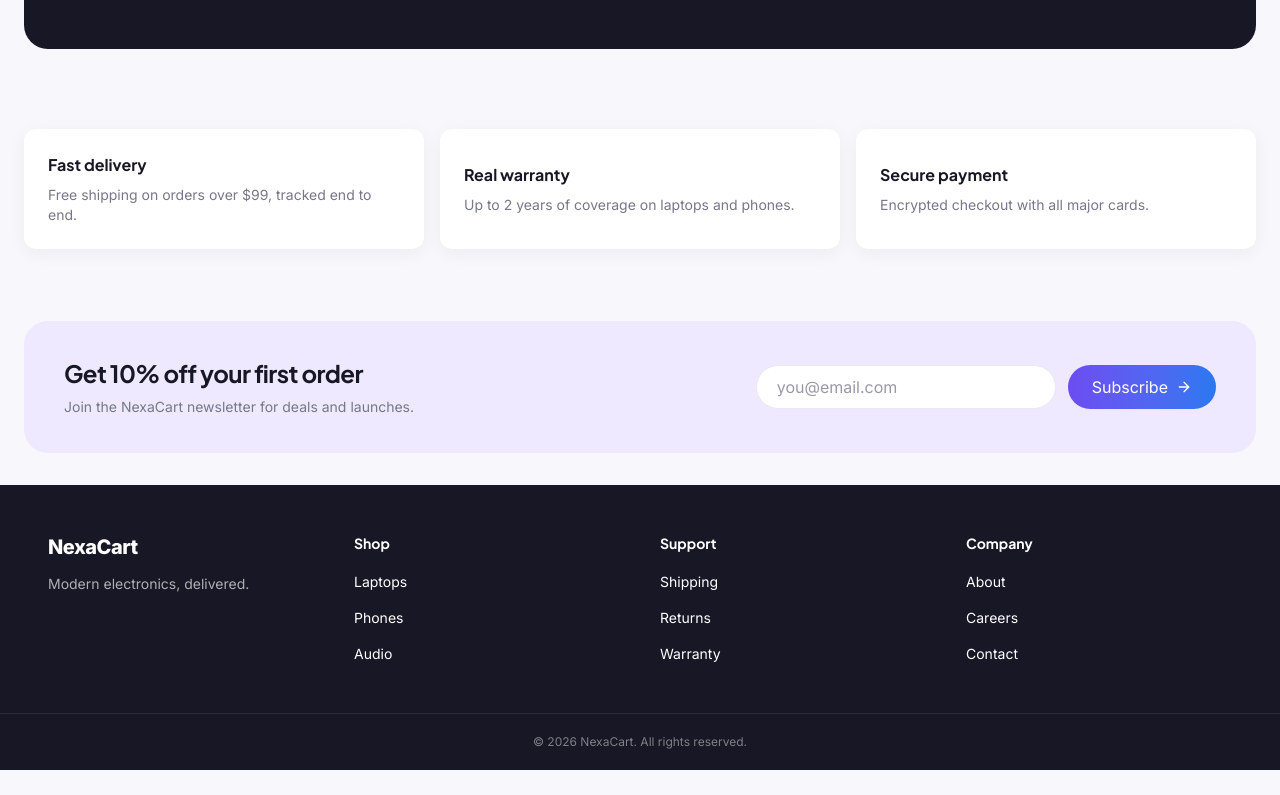
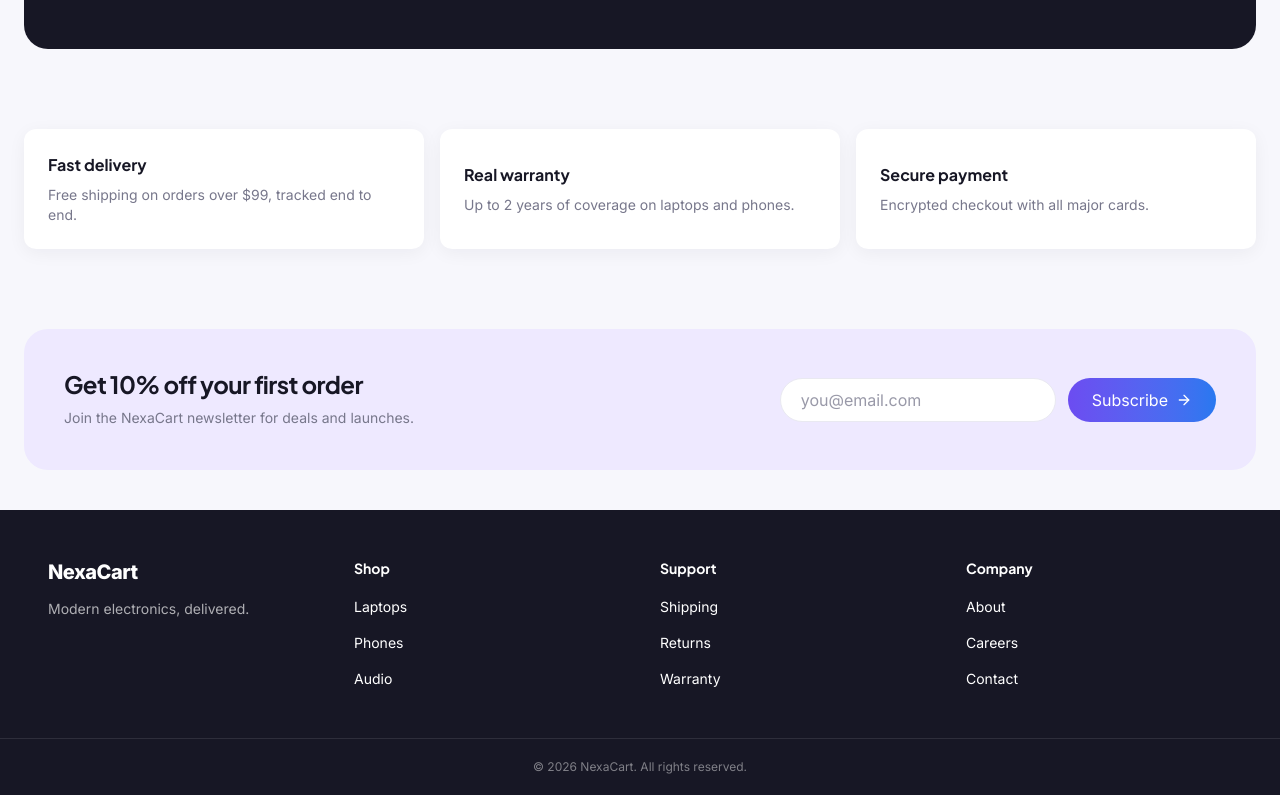
Before and after one commit to aminekhalfaoui343/nexacart, a Next.js app: page / in a window 1280 px wide. Shown: the part 2294-3089 px from the top of the page. Before the commit the page ends 3064 px from the top, so only its background shows below. Built offline with nearby package versions, Linux system fonts and the light colour scheme.

Commit message:
fix: resolve newsletter server component error

```diff
--- a/src/components/home/NewsletterSection.tsx
+++ b/src/components/home/NewsletterSection.tsx
@@ -3,33 +3,32 @@ import { ArrowRight } from "lucide-react";
 
 export default function NewsletterSection() {
   return (
-    <section className="mx-auto w-full max-w-[1440px] px-6 py-8">
-      <div className="flex flex-col items-start justify-between gap-6 rounded-3xl bg-[#EEE9FF] px-8 py-9 sm:px-10 lg:flex-row lg:items-center">
-        {/* Newsletter Text */}
-        <div>
-          <h2 className="text-xl font-bold tracking-tight text-[#171725] sm:text-2xl">
+    <section className="mx-auto w-full max-w-[1440px] px-4 py-8 sm:px-6 sm:py-10">
+      <div className="flex flex-col items-start justify-between gap-6 rounded-2xl bg-[#EEE9FF] px-5 py-8 sm:rounded-3xl sm:px-8 sm:py-10 lg:flex-row lg:items-center lg:px-10">
+        <div className="min-w-0">
+          <h2 className="text-xl font-bold leading-tight tracking-tight text-[#171725] sm:text-2xl">
             Get 10% off your first order
           </h2>
 
-          <p className="mt-2 text-sm text-[#77778B]">
+          <p className="mt-2 text-xs leading-relaxed text-[#77778B] sm:text-sm">
             Join the NexaCart newsletter for deals and launches.
           </p>
         </div>
 
-        {/* Subscription Form */}
-        <form className="flex w-full flex-col gap-3 sm:flex-row lg:w-auto">
+        <form className="flex w-full flex-col gap-3 sm:flex-row lg:w-auto lg:min-w-[420px]">
           <input
             type="email"
             name="email"
             placeholder="you@email.com"
             aria-label="Your email address"
+            autoComplete="email"
             required
-            className="h-11 min-w-0 flex-1 rounded-full border border-[#E9E9F1] bg-white px-5 text-sm text-[#171725] outline-none transition-all placeholder:text-[#9999A8] focus:border-[#6C4CF1] focus:ring-2 focus:ring-[#6C4CF1]/10 lg:w-[300px]"
+            className="h-11 min-w-0 w-full flex-1 rounded-full border border-[#E9E9F1] bg-white px-5 text-sm text-[#171725] outline-none transition-all placeholder:text-[#9999A8] focus:border-[#6C4CF1] focus:ring-2 focus:ring-[#6C4CF1]/10"
           />
 
           <button
             type="button"
-            className="inline-flex h-11 items-center justify-center gap-2 rounded-full bg-gradient-to-r from-[#6C4CF1] to-[#2878F0] px-6 text-sm font-semibold text-white transition-all duration-300 hover:-translate-y-0.5 hover:shadow-lg"
+            className="inline-flex min-h-11 w-full shrink-0 items-center justify-center gap-2 rounded-full bg-gradient-to-r from-[#6C4CF1] to-[#2878F0] px-6 text-sm font-semibold text-white transition-all duration-300 hover:-translate-y-0.5 hover:shadow-lg sm:w-auto"
           >
             Subscribe
             <ArrowRight size={16} />
```
